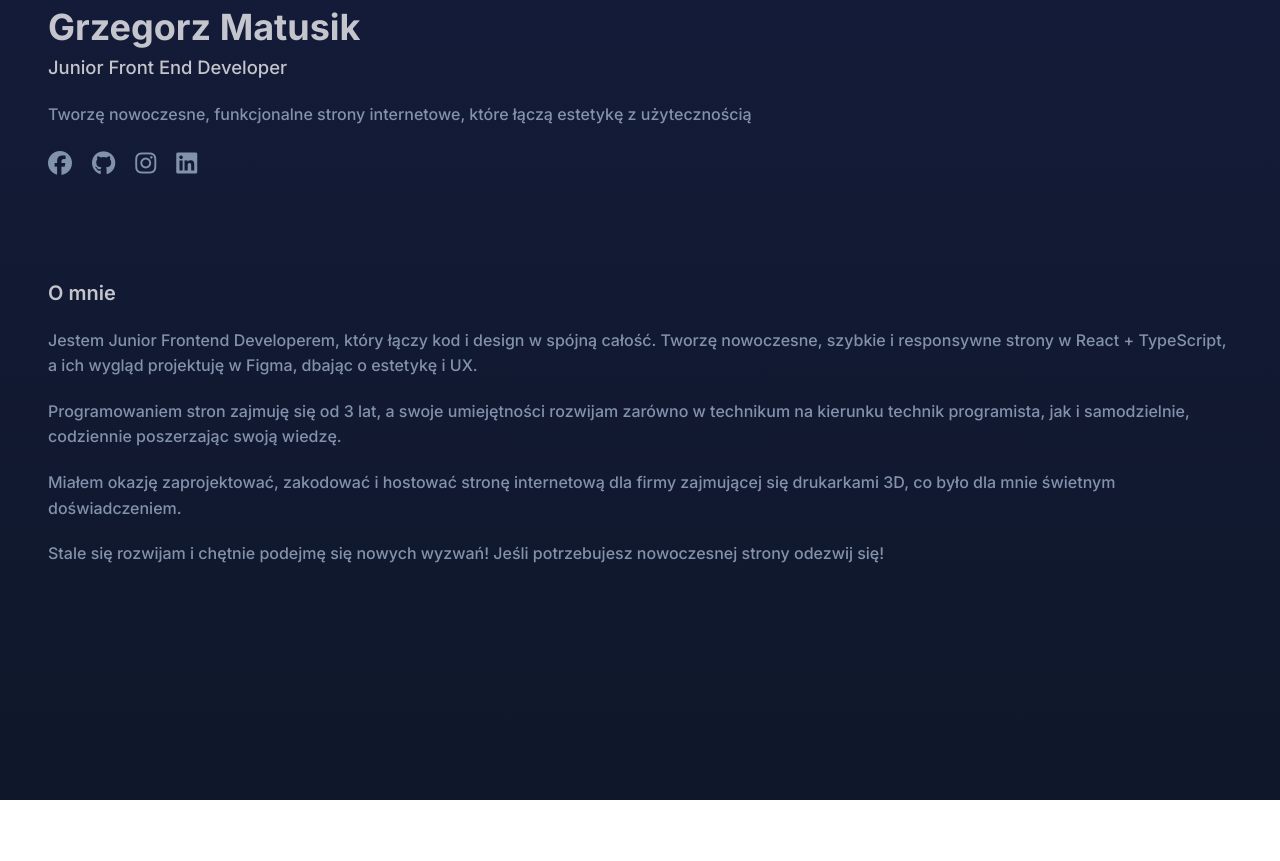
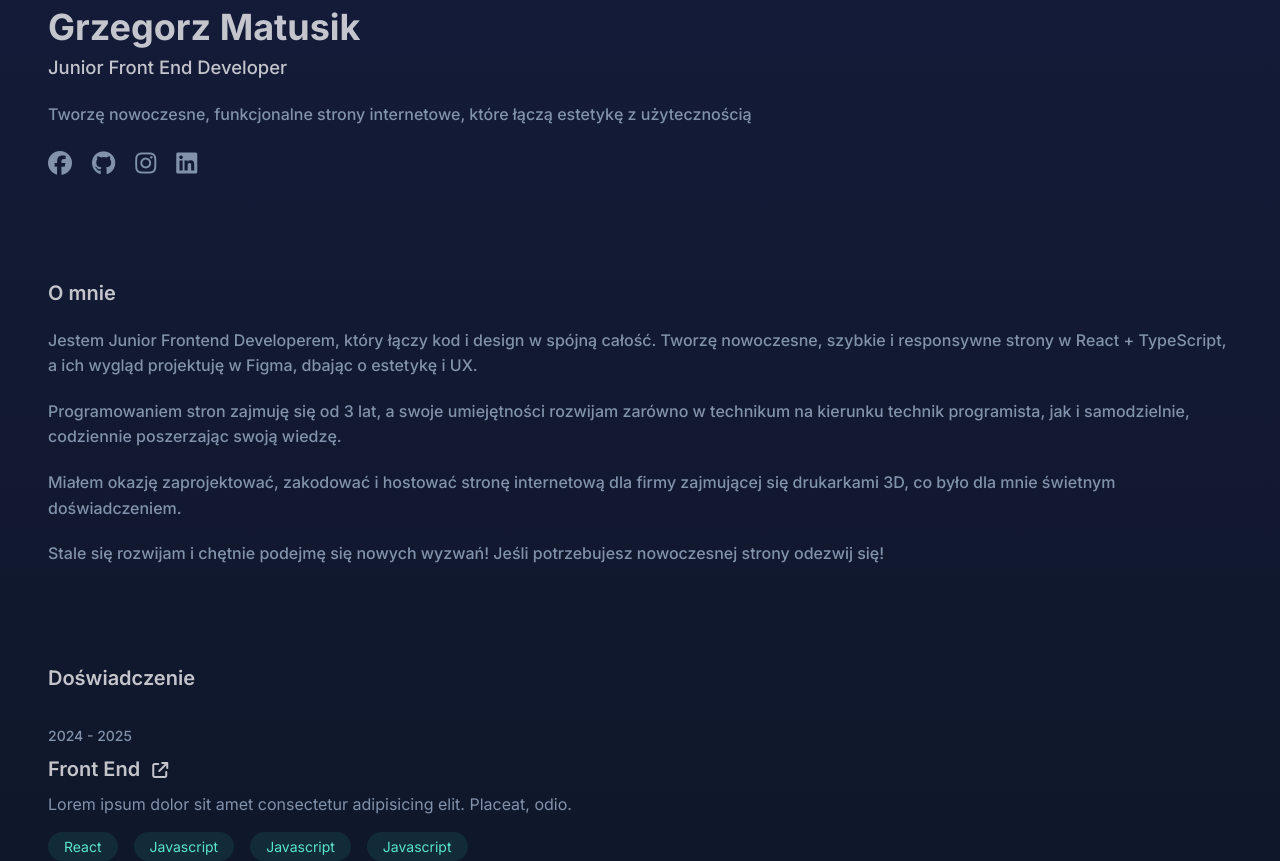
Before and after one commit to kxGeou/actual-Portfolio-website, a React (Vite) app: page / in a window 1280 px wide. Before the commit the page ends 800 px from the top, so only its background shows below. Built offline with nearby package versions, Linux system fonts and the light colour scheme.

Commit message:
Experience component

```diff
--- /dev/null
+++ b/src/components/Experience.tsx
@@ -0,0 +1,16 @@
+import ExperienceBox from "./ui/ExperienceBox";
+
+export default function Experience() {
+  return (
+    <section>
+        <h2 className="font-semibold text-[20px] mb-8">Doświadczenie</h2>
+        <ExperienceBox
+        description="Lorem ipsum dolor sit amet consectetur adipisicing elit. Placeat, odio."
+        languages={["React", "Javascript", "Javascript", "Javascript"]}
+        year="2024 - 2025"
+        job="Front End"
+        link="qwe"
+        ></ExperienceBox>
+    </section>
+  )
+}
--- /dev/null
+++ b/src/components/ui/ExperienceBox.tsx
@@ -0,0 +1,36 @@
+import { Link } from "react-router-dom";
+import Language from "./Language";
+
+type TExperienceBox = {
+  year: string;
+  job: string;
+  description: string;
+  languages : string[];
+  link: string;
+};
+
+
+export default function ExperienceBox({
+  year,
+  job,
+  description,
+  languages,
+  link,
+}: TExperienceBox) {
+  return (
+    <div className="flex flex-col justify-start items-start">
+      <div className="mb-4 flex flex-col gap-2">
+        <p className="text-not-active font-medium text-[14px]">{year}</p>
+        <Link to={link}> <h2 className="font-semibold text-[1.25rem] flex justify-start items-center gap-3">{job} <span><i className="fa-solid fa-arrow-up-right-from-square text-[1rem]"></i></span></h2></Link>
+        <p className="text-not-active">{description}</p>
+      </div>
+
+    <div className="flex gap-4 flex-wrap">
+      {languages.map((lang, langIndex) => (
+        <Language name={lang} key={langIndex}></Language>
+      ))}
+    </div>
+
+    </div>
+  );
+}
--- /dev/null
+++ b/src/components/ui/Language.tsx
@@ -0,0 +1,10 @@
+type TLanguage = {
+    name : string;
+}
+export default function Language({name} : TLanguage) {
+  return (
+    <div className="flex justify-center items-center px-4 py-[4px] w-fit rounded-4xl bg-box">
+        <span className="text-text-box text-[14px]">{name}</span>
+    </div>
+  )
+}
--- a/src/pages/MainPage.tsx
+++ b/src/pages/MainPage.tsx
@@ -1,4 +1,5 @@
 import About from "../components/About";
+import Experience from "../components/Experience";
 import Header from "../components/Header";
 
 export default function MainPage() {
@@ -8,6 +9,7 @@ export default function MainPage() {
       <div className={`cont text-text/75 mx-auto min-h-screen max-w-screen-xl px-6 py-12 md:px-12 md:py-16 lg:py-0 space-y-24`}>
        <Header></Header>
        <About></About>
+       <Experience></Experience>
     </div>
     </main>
 
```
